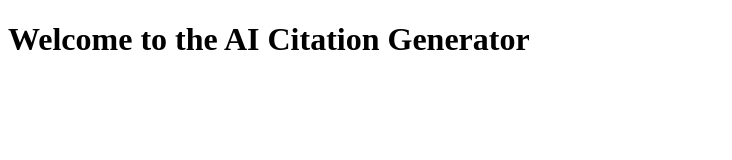
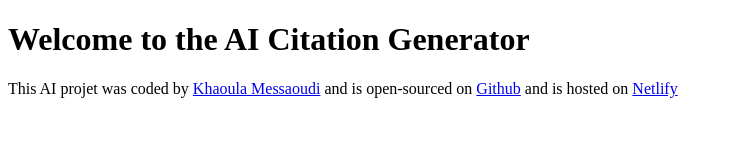
Before and after one commit to khaoula-ms/citation-generator, a plain HTML site: page index.html in a window 1280 px wide. Shown: the whole page, without its empty margins (0-732 px from the left). Drawn offline with Linux system fonts and the light colour scheme.

Commit message:
added the footer

```diff
--- a/index.html
+++ b/index.html
@@ -8,6 +8,20 @@
   </head>
   <body>
     <h1>Welcome to the AI Citation Generator</h1>
+    <footer>
+      This AI projet was coded by
+      <a href="https://github.com/khaoula-ms" target="_blank"
+        >Khaoula Messaoudi</a
+      >
+      and is open-sourced on
+      <a href="https://github.com/khaoula-ms/citation-generator" target="_blank"
+        >Github</a
+      >
+      and is hosted on
+      <a href="https://citation-generator-ms.netlify.app/" target="_blank"
+        >Netlify</a
+      >
+    </footer>
     <script src="src/index.js"></script>
   </body>
 </html>
```
